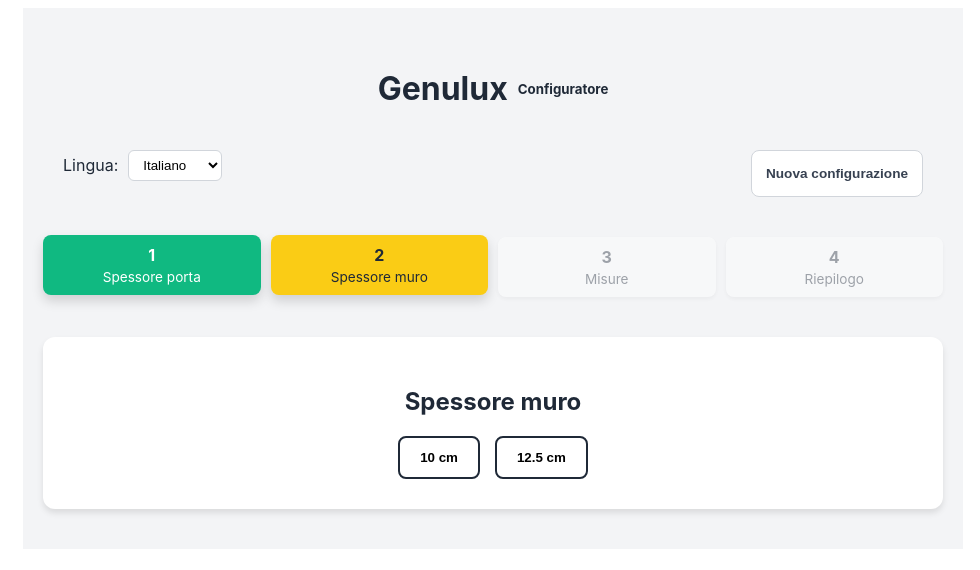
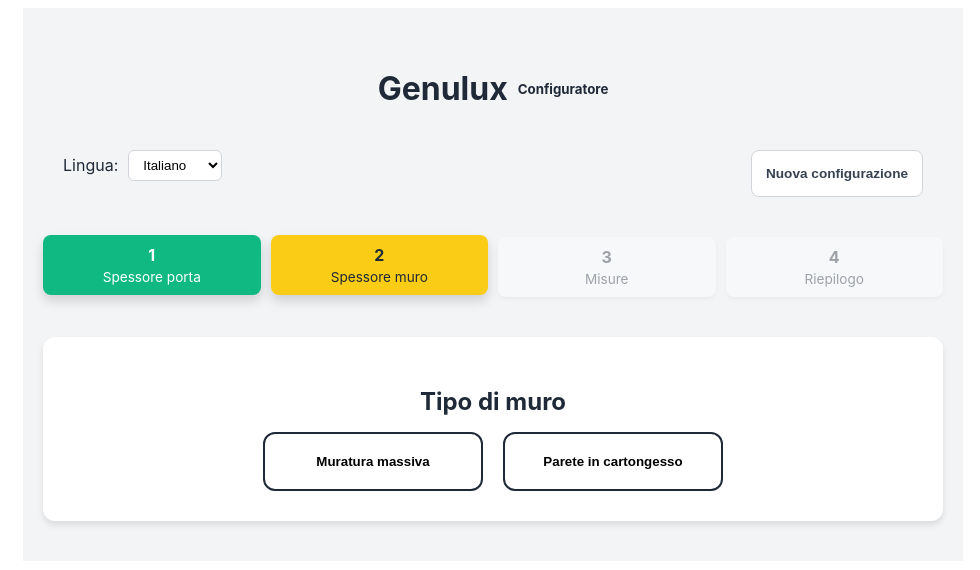
Before and after one commit to danilopiccinni/genulux-configurator, a Vue app: page /door-thickness in a window 1280 px wide. Both pictures are taken after a click on the button "Legno 40–44 mm". Shown: the top 570 px of the page, without its empty margins (147-1127 px from the left). Built offline with nearby package versions, Linux system fonts and the light colour scheme.

Commit message:
feat: add wall type selection before wall thickness step

```diff
--- a/src/components/ProgressBar.vue
+++ b/src/components/ProgressBar.vue
@@ -150,7 +150,8 @@
 
     case '/wall-thickness':
 
-      return !!props.config.wall
+   return !!props.config.wallType &&
+          !!props.config.wall
 
 
 
--- a/src/components/StepWallThickness.vue
+++ b/src/components/StepWallThickness.vue
@@ -1,74 +1,474 @@
 <template>
   <div class="step-card">
-    <h2>{{locales[config.currentLang].wallThickness}}</h2>
+
+
+    <!--
+      SCELTA TIPO MURO
+
+      Rimane sempre disponibile.
+      Permette all'utente di correggere
+      una scelta errata senza rollback.
+    -->
+
+    <div class="wall-choice">
+
+
+      <h2>
+        {{ locales[config.currentLang].wallType }}
+      </h2>
+
+
+
+      <div class="wall-buttons">
+
+
+        <button
+          class="wall-option"
+          :class="{ active: config.wallType === 'massivbau' }"
+          @click="selectWallType('massivbau')"
+        >
+
+          <strong>
+            {{ locales[config.currentLang].massivbau }}
+          </strong>
+
+        </button>
+
+
+
+
+        <button
+          class="wall-option"
+          :class="{ active: config.wallType === 'trockenbau' }"
+          @click="selectWallType('trockenbau')"
+        >
+
+          <strong>
+            {{ locales[config.currentLang].trockenbau }}
+          </strong>
+
+        </button>
+
+
+      </div>
+
+
+    </div>
+
+
+
+
+
+
+
+
+    <!--
+      SCELTA SPESSORE MURO
+    -->
+
+    <div
+      v-if="config.wallType"
+      class="thickness-choice"
+    >
+
+
+      <h2>
+        {{ locales[config.currentLang].wallThickness }}
+      </h2>
+
+
+
+
+      <div class="selected-wall">
+
+        <strong>
+          {{ locales[config.currentLang].wallType }}:
+        </strong>
+
+
+        {{ locales[config.currentLang][config.wallType] }}
+
+
+      </div>
+
+
+
+
 
       <div class="button-group">
+
+
         <button
-        v-for="val in data.wallThicknessOptions"
+          v-for="val in availableWallThickness"
           :key="val"
           :class="{ active: config.wall === val }"
           @click="select(val)"
         >
+
           {{ val }} cm
+
         </button>
+
+
       </div>
+
+
+    </div>
+
+
   </div>
 </template>
 
+
+
+
+
 <script setup>
+
+import { computed } from 'vue'
 import { useRouter } from 'vue-router'
+
 import { locales } from '../locales'
 
-const props = defineProps({ config: Object, data: Object })
+
+
+const props = defineProps({
+
+  config:Object,
+
+  data:Object
+
+})
+
+
 const router = useRouter()
 
-function select(value) {
+
+
+
+
+/**
+ * Spessori disponibili
+ *
+ * Attualmente uguali per:
+ * - massivbau
+ * - trockenbau
+ *
+ * Preparato per future differenze.
+ */
+const availableWallThickness = computed(()=>{
+
+
+  if(!props.config.wallType){
+
+    return []
+
+  }
+
+
+
+  return props.data.wallThicknessOptions[
+    props.config.wallType
+  ]
+
+
+})
+
+
+
+
+
+
+
+
+/**
+ * Cambio tipo muro
+ *
+ * Rimane sempre possibile.
+ *
+ * Cambio tipo =
+ * reset dello spessore scelto.
+ */
+function selectWallType(type){
+
+
+  props.config.wallType = type
+
+
+  props.config.wall = ''
+
+
+}
+
+
+
+
+
+
+
+
+
+/**
+ * Scelta spessore
+ */
+function select(value){
+
+
   props.config.wall = value
-  props.config.currentStep = '/measures'
+
+
+  props.config.currentStep='/measures'
+
+
   router.push('/measures')
+
+
 }
+
+
 </script>
 
 
+
+
+
 <style scoped>
+
 .step-card {
-  background: v-bind('data.colors.cardBg');
-  padding: 30px;
-  border-radius: 12px;
-  box-shadow: v-bind('data.colors.cardShadow');
-  text-align: center;
-  transition: transform 0.3s;
+
+  background:v-bind('data.colors.cardBg');
+
+  padding:30px;
+
+  border-radius:12px;
+
+  box-shadow:v-bind('data.colors.cardShadow');
+
+  text-align:center;
+
+  transition:transform .3s;
+
 }
 
+
+
 h2 {
-  margin-bottom: 1rem;
+
+  margin-bottom:1rem;
+
 }
 
-.button-group {
-  display: flex;
-  gap: 15px;
-  justify-content: center;
-  flex-wrap: wrap;
-  margin-top: 20px;
+
+
+
+
+
+
+/*
+========================================
+TIPO MURO
+========================================
+*/
+
+
+.wall-choice {
+
+  display:flex;
+
+  flex-direction:column;
+
+  align-items:center;
+
 }
 
-button {
-  padding: 12px 20px;
-  border-radius: 8px;
-  border: 2px solid v-bind('data.colors.primary');
-  background: v-bind('data.colors.buttonBg');
-  font-weight: 600;
-  cursor: pointer;
-  transition: all 0.2s;
+
+
+
+
+
+.wall-buttons {
+
+  display:flex;
+
+  gap:20px;
+
+  justify-content:center;
+
+  flex-wrap:wrap;
+
 }
 
-button.active {
-  background: v-bind('data.colors.buttonActive');
-  color: v-bind('data.colors.buttonActiveText');
-  border-color: v-bind('data.colors.buttonActive');
+
+
+
+
+.wall-option {
+
+  width:220px;
+
+  padding:20px;
+
+  border-radius:12px;
+
+  border:2px solid v-bind('data.colors.primary');
+
+  background:v-bind('data.colors.buttonBg');
+
+  cursor:pointer;
+
+  font-weight:600;
+
+  transition:all .25s ease;
+
 }
 
-button:hover {
-  background: v-bind('data.colors.buttonHover');
+
+
+
+
+.wall-option.active {
+
+  background:v-bind('data.colors.buttonActive');
+
+  color:v-bind('data.colors.buttonActiveText');
+
+  border-color:v-bind('data.colors.buttonActive');
+
 }
+
+
+
+
+
+.wall-option:hover {
+
+  background:v-bind('data.colors.buttonHover');
+
+  transform:translateY(-3px);
+
+}
+
+
+
+
+
+
+.wall-option.active:hover {
+
+  background:v-bind('data.colors.buttonActive');
+
+}
+
+
+
+
+
+
+
+
+
+/*
+========================================
+SPESSORE MURO
+========================================
+*/
+
+
+.thickness-choice {
+
+  display:flex;
+
+  flex-direction:column;
+
+  align-items:center;
+
+  margin-top:30px;
+
+}
+
+
+
+
+
+.selected-wall {
+
+  margin-bottom:20px;
+
+  padding:10px 15px;
+
+  border-radius:8px;
+
+  background:#f3f4f6;
+
+  color:#374151;
+
+}
+
+
+
+
+
+
+.button-group {
+
+  display:flex;
+
+  gap:15px;
+
+  justify-content:center;
+
+  flex-wrap:wrap;
+
+}
+
+
+
+
+
+
+button {
+
+  padding:12px 20px;
+
+  border-radius:8px;
+
+  border:2px solid v-bind('data.colors.primary');
+
+  background:v-bind('data.colors.buttonBg');
+
+  font-weight:600;
+
+  cursor:pointer;
+
+  transition:all .2s;
+
+}
+
+
+
+
+
+
+.button-group button.active {
+
+  background:v-bind('data.colors.buttonActive');
+
+  color:v-bind('data.colors.buttonActiveText');
+
+  border-color:v-bind('data.colors.buttonActive');
+
+}
+
+
+
+
+
+
+.button-group button:hover {
+
+  background:v-bind('data.colors.buttonHover');
+
+}
+
+
 </style>
--- a/src/components/Summary.vue
+++ b/src/components/Summary.vue
@@ -98,7 +98,15 @@
 
       </p>
 
+      <p>
 
+        <b>
+          {{ locales[currentLang].wallType }}:
+        </b>
+
+        {{ locales[currentLang][config.wallType] }}
+
+      </p>
 
 
       <p>
--- a/src/components/SummaryPrint.vue
+++ b/src/components/SummaryPrint.vue
@@ -165,7 +165,20 @@
           </tr>
 
 
+          <tr>
 
+            <th>
+              {{ locales[currentLang].wallType }}
+            </th>
+
+
+            <td>
+
+              {{ locales[currentLang][wallType] }}
+
+            </td>
+
+          </tr>
 
 
           <tr>
@@ -239,6 +252,8 @@
   standard:String,
 
   door:String,
+
+  wallType:String,
 
   wall:String,
 
--- a/src/config.js
+++ b/src/config.js
@@ -10,6 +10,8 @@
   standard:'',
 
   door:'',
+
+  wallType: '',
 
   wall:'',
 
@@ -77,6 +79,8 @@
 
   config.door=''
 
+  config.wallType = ''
+
   config.wall=''
 
   config.type=''
--- a/src/configData.js
+++ b/src/configData.js
@@ -33,7 +33,35 @@
 
   doorThicknessOptions: ['40', '44'],
 
-  wallThicknessOptions: ['10', '12.5'],
+  wallTypes: [
+
+    'massivbau',
+
+    'trockenbau'
+
+  ],
+
+
+  wallThicknessOptions: {
+
+    massivbau: [
+
+      '10',
+
+      '12.5'
+
+    ],
+
+
+    trockenbau: [
+
+      '10',
+
+      '12.5'
+
+    ]
+
+},
 
 
   /*
--- a/src/helpers/configHelpers.js
+++ b/src/helpers/configHelpers.js
@@ -111,9 +111,12 @@
 
         case '/wall-thickness':
 
+          config.wallType = ''
+
           config.wall = ''
 
           break
+
 
 
 
@@ -131,6 +134,7 @@
           config.standard = ''
 
           break
+
 
 
 
--- a/src/locales.js
+++ b/src/locales.js
@@ -66,6 +66,12 @@
     // Tipo di porta
     woodDoor: 'Legno 40–44 mm',
     glassDoor: 'Vetro 8–12.7 mm',
+
+
+    // WALL TYPES
+    wallType: 'Tipo di muro',
+    massivbau: 'Muratura massiva',
+    trockenbau: 'Parete in cartongesso',
   },
 
   en: {
@@ -135,7 +141,12 @@
     // Tipo di porta
     woodDoor: 'Wood 40–44 mm',
     glassDoor: 'Glass 8–12.7 mm',
-  },
+
+    // WALL TYPES
+    wallType: 'Wall type',
+    massivbau: 'Solid construction',
+    trockenbau: 'Drywall construction',
+      },
 
   de: {
     // Branding
@@ -204,6 +215,11 @@
     //Tipo di porta
     woodDoor: 'Holz 40–44 mm',
     glassDoor: 'Glas 8–12.7 mm',
+
+    // WALL TYPES
+    wallType: 'Wandtyp',
+    massivbau: 'Massivbau',
+    trockenbau: 'Trockenbau',
   },
 
   es: {
@@ -273,6 +289,11 @@
     // tipo di porta
     woodDoor: 'Mader 40–44 mma',
     glassDoor: 'Vidri 8–12.7 mmo',
+
+    // WALL TYPES
+    wallType: 'Tipo de pared',
+    massivbau: 'Construcción maciza',
+    trockenbau: 'Construcción de paneles de yeso',
   },
 
   fr: {
@@ -342,5 +363,10 @@
     // Tipo di porta
     woodDoor: 'Bois 40–44 mm',
     glassDoor: 'Verre 8–12.7 mm',
+
+    // WALL TYPES
+    wallType: 'Type de mur',
+    massivbau: 'Construction massive',
+    trockenbau: 'Construction en plaques de plâtre',
   }
 }
```
Lines whose indentation alone changed are shown as unchanged.
